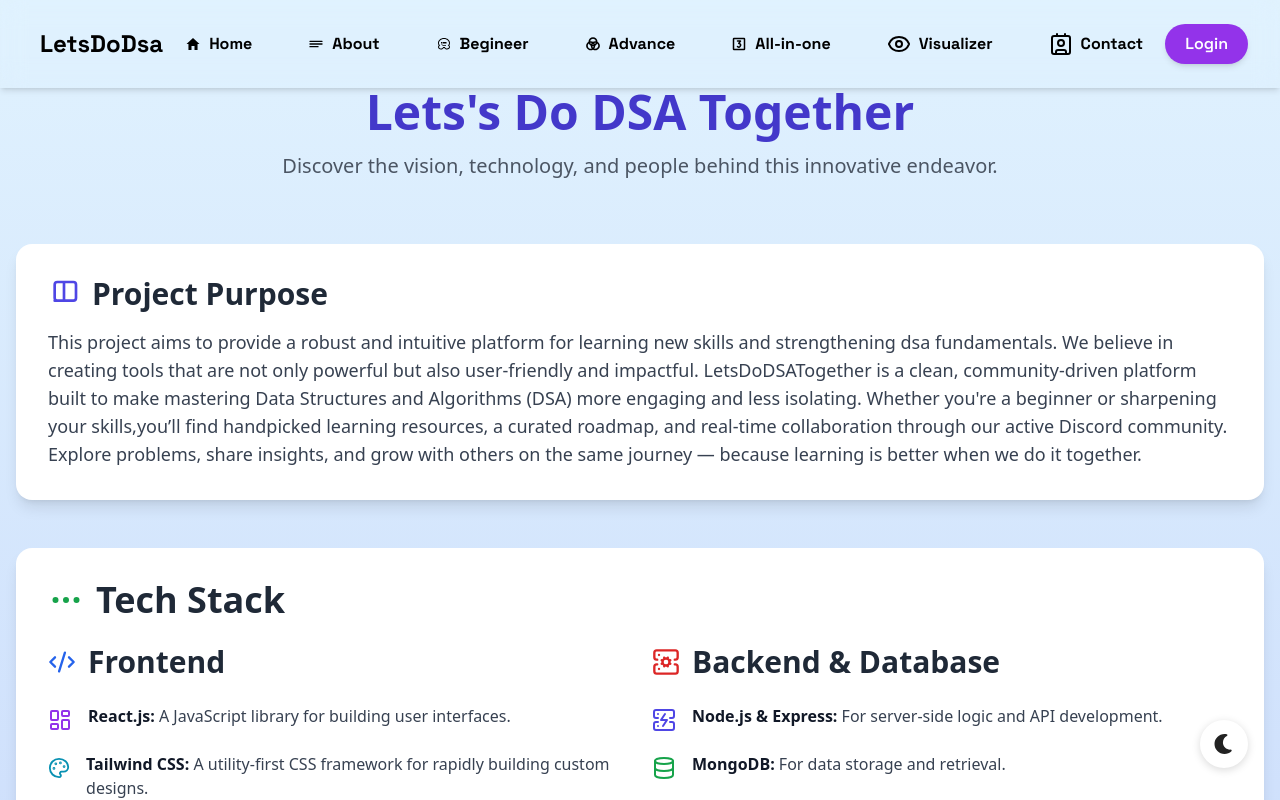
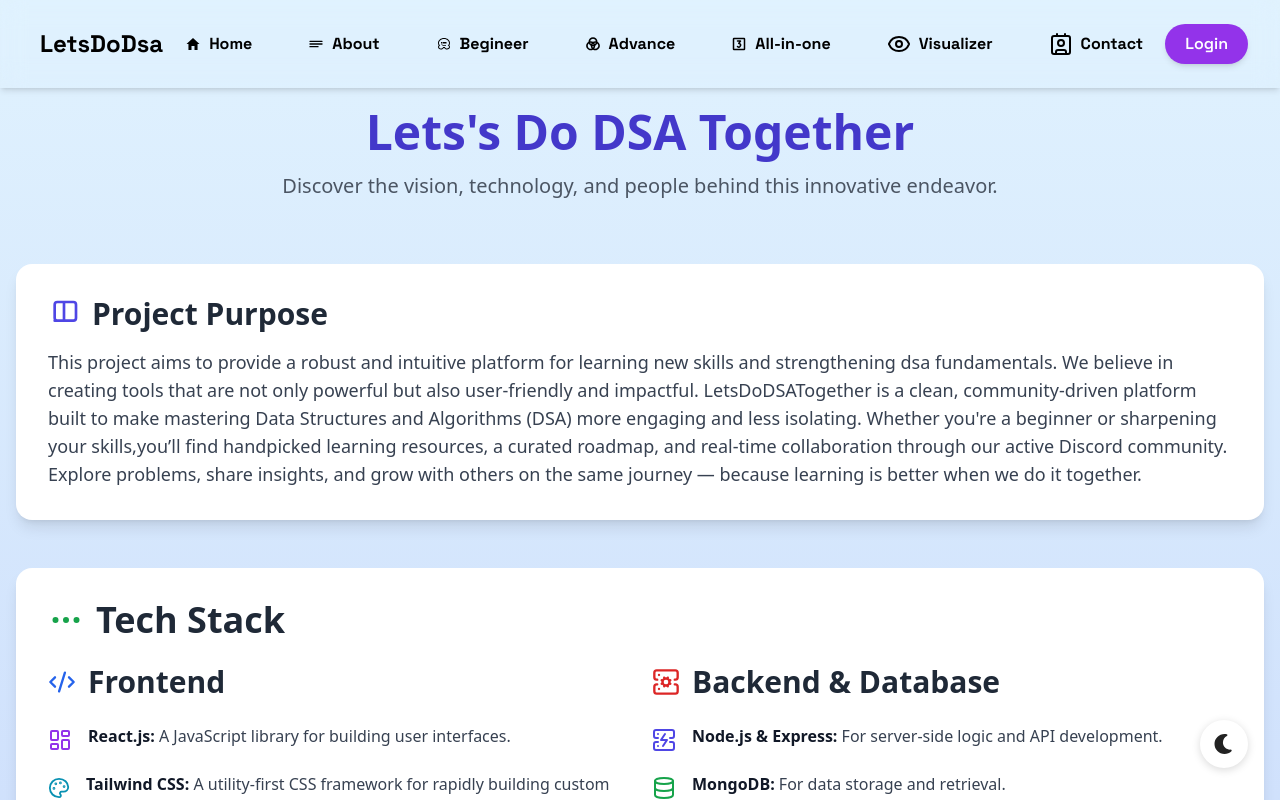
Before and after one commit to itsKanika/LetsDoDsa-mind-map, a React (Vite) app: page /about in a window 1280 px wide. Built offline with nearby package versions, Linux system fonts and the light colour scheme; a web font is replaced by a local one.

Commit message:
Fixed padding issue in about page and contact page

```diff
--- a/src/components/About/Aboutpage.jsx
+++ b/src/components/About/Aboutpage.jsx
@@ -19,7 +19,7 @@ const Aboutpage = () => {
   return (
     <div id="about" className="about bg-gradient-to-b from-[#e0f2fe] via-[#cfe0fc] to-[#dbeafe] font-sans pt-10">
       <div className="container mx-auto px-4 py-8 md:py-12">
-        <header className="text-center mb-10 md:mb-16">
+        <header className="text-center mt-5 mb-10 md:mb-16">
           <h1 className="text-4xl md:text-5xl font-extrabold text-indigo-700 dark:text-indigo-400 mb-4">
             Lets's Do DSA Together
           </h1>
--- a/src/components/ContactPage.css
+++ b/src/components/ContactPage.css
@@ -1,7 +1,7 @@
 .contact-page {
   min-height: 100vh;
   background: #f8fafc;
-  padding: 20px;
+  padding: 100px 20px;
   background: linear-gradient(to bottom, #e0f2fe, #cfe0fc, #dbeafe);
   font-family: 'Space Grotesk', -apple-system, BlinkMacSystemFont, sans-serif;
 }
--- a/src/components/Panel.css
+++ b/src/components/Panel.css
@@ -5,7 +5,7 @@
   display: flex;
   flex-direction: column;
   align-items: center;
-  padding: 40px 20px;
+  padding: 100px 20px;
   box-sizing: border-box;
   font-family: 'Space Grotesk', -apple-system, BlinkMacSystemFont, sans-serif;
 }
```
